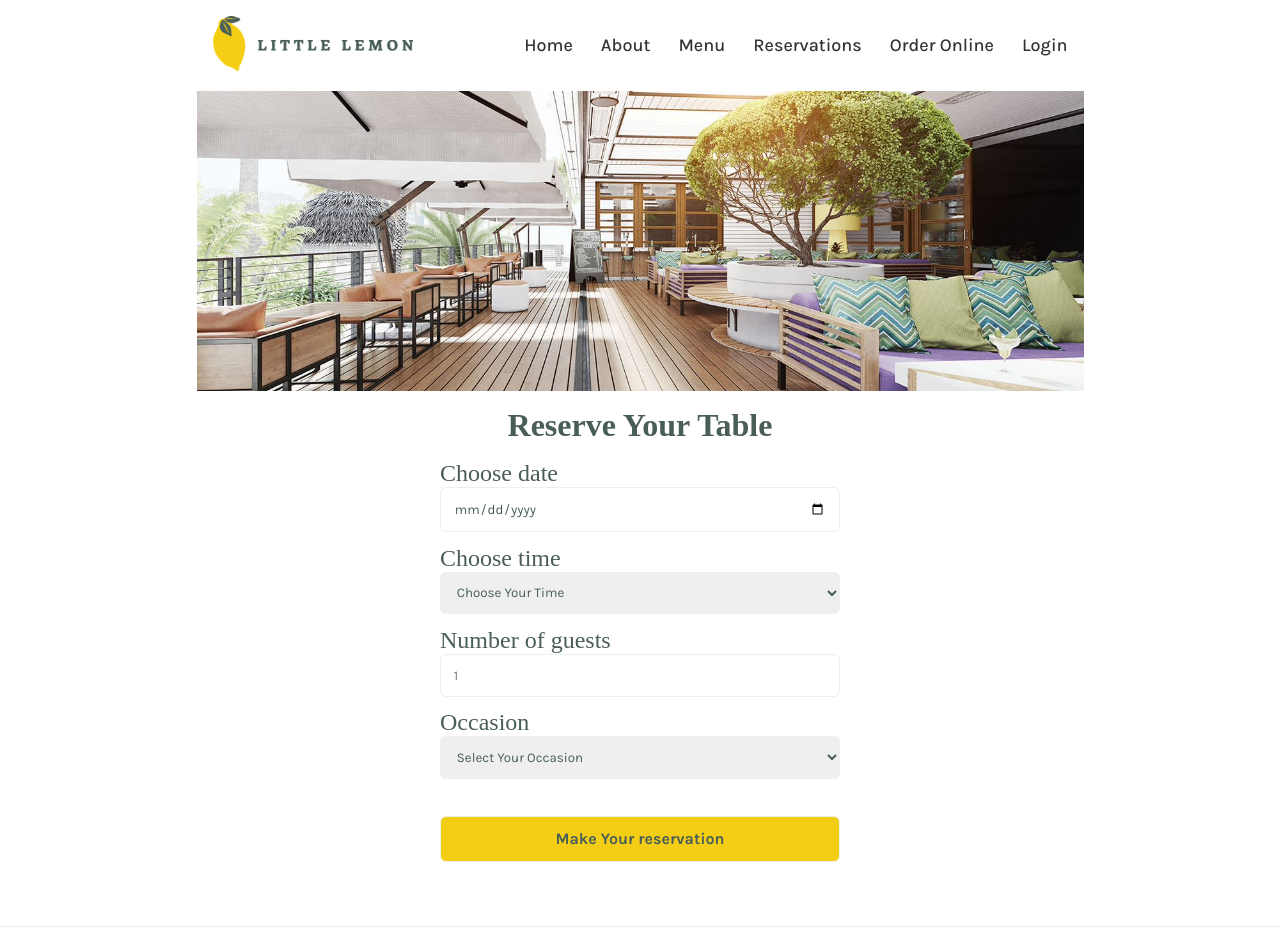
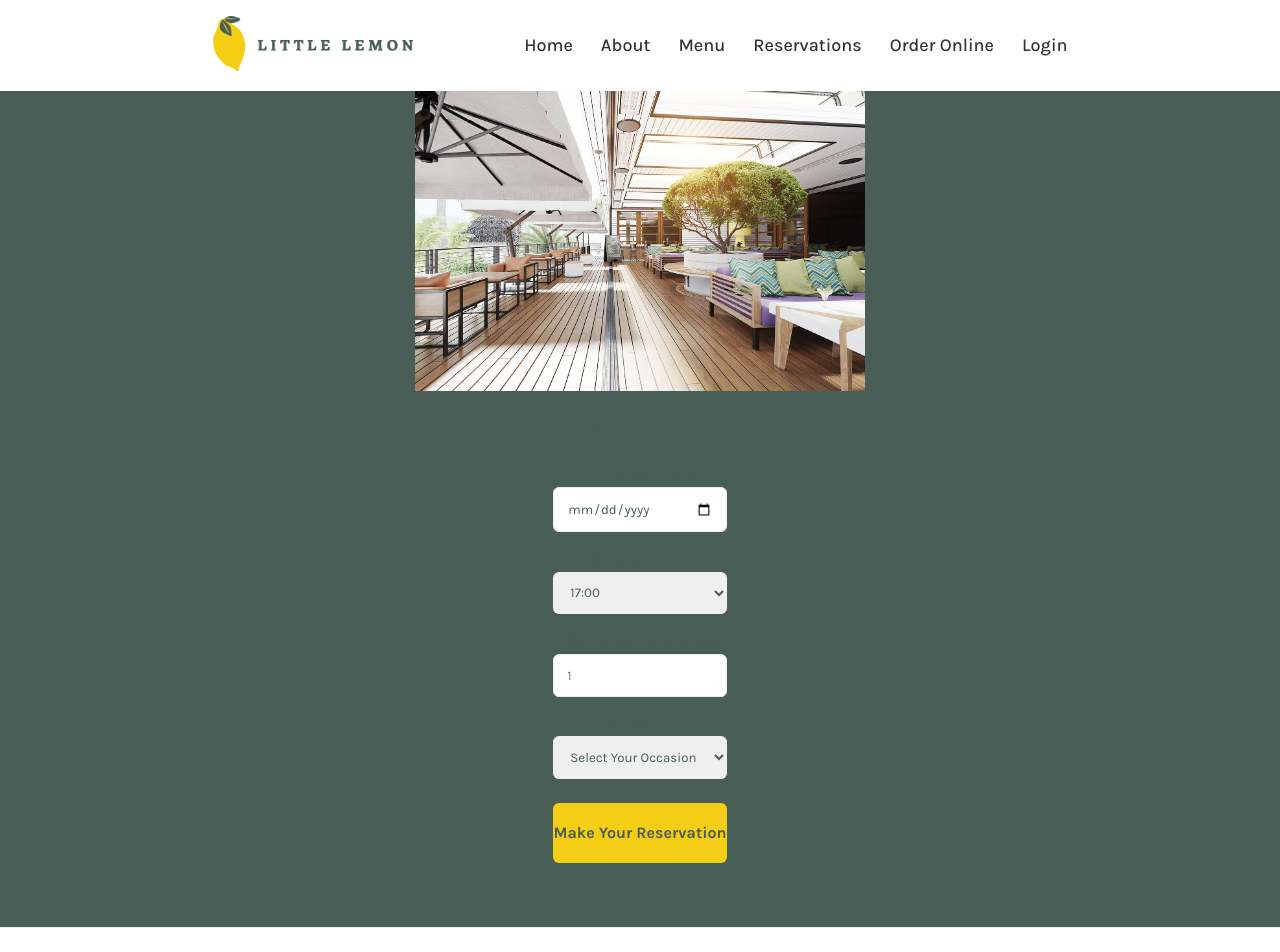
Before and after one commit to adil-khursheed/little-lemon, a React (Create React App) app: page /reservations in a window 1280 px wide. Shown: the top 952 px of the page. Built offline with nearby package versions, Linux system fonts and the light colour scheme; a web font is replaced by a local one.

Commit message:
added the API and confirmation page

```diff
--- a/src/App.js
+++ b/src/App.js
@@ -6,9 +6,11 @@ import Bookings from './Bookings';
 import OnlineOrder from './OnlineOrder';
 import Login from './Login';
 import { Routes, Route } from 'react-router-dom';
+import ConfirmedBooking from './components/ConfirmedBooking';
 
 
 function App() {
+
   return (
     <>
       <Routes>
@@ -16,6 +18,7 @@ function App() {
         <Route path='/about' element={<About />} />
         <Route path='/menu' element={<Menu />} />
         <Route path='/reservations' element={<Bookings />} />
+        <Route path='/confirmation' element={<ConfirmedBooking />} />
         <Route path='/order' element={<OnlineOrder />} />
         <Route path='/login' element={<Login />} />
       </Routes>
--- a/src/Bookings.js
+++ b/src/Bookings.js
@@ -1,11 +1,26 @@
-import React from 'react'
+import React, { useReducer } from 'react'
 import Footer from './components/Footer'
 import Header from './components/Header'
 import restaurant from './assets/restaurant.jpg';
 import './Bookings.css';
 import BookingForm from './components/BookingForm';
+import { fetchAPI, submitAPI } from './api';
 
 const Bookings = () => {
+
+  function updateTimes(date) {
+    return (
+        fetchAPI(date)
+    );
+}
+function submitForm(formData) {
+    submitAPI(formData)
+}
+
+const output = fetchAPI(new Date());
+
+const [availableTimes, dispatch] = useReducer(updateTimes, output);
+
   return (
     <>
       <Header />
@@ -13,7 +28,7 @@ const Bookings = () => {
         <div className='restaurant__image'>
           <img src={restaurant} alt='Restaurant' />
         </div>
-        <BookingForm />
+        <BookingForm availableTimes={availableTimes} updateTimes={dispatch} submitForm={submitForm} />
       </main>
       <Footer />
     </>
--- /dev/null
+++ b/src/api.js
@@ -0,0 +1,26 @@
+export const seededRandom = function (seed) {
+    var m = 2**35 - 31;
+    var a = 185852;
+    var s = seed % m;
+    return function () {
+        return (s = s * a % m) / m;
+    };
+}
+
+export const fetchAPI = (date) => {
+    let result = [];
+    let random = seededRandom(date.getDate());
+
+    for(let i = 17; i <= 23; i++) {
+        if(random() < 0.5) {
+            result.push(i + ':00');
+        }
+        if(random() < 0.5) {
+            result.push(i + ':30');
+        }
+    }
+    return result;
+};
+export const submitAPI = (formData) => {
+    return true;
+};
--- a/src/components/BookingForm.css
+++ b/src/components/BookingForm.css
@@ -10,6 +10,7 @@ form,
 
 form{
     margin-bottom: 4rem;
+    padding: 0 1rem;
 }
 
 .booking__title h1{
@@ -51,9 +52,14 @@ select{
 }
 
 .submit__btn{
+    width: 100%;
     background-color: var(--primary-color-1);
+    color: var(--primary-color-2);
     font-weight: 700;
     font-size: 1rem;
+    border-radius: 6px;
+    border: none;
+    outline: none;
     cursor: pointer;
     margin-top: 1.5rem;
     transition: 0.3s all;
--- a/src/components/BookingForm.js
+++ b/src/components/BookingForm.js
@@ -1,6 +1,7 @@
 import React from 'react'
 import './BookingForm.css'
 import { useState, useEffect } from 'react';
+import { useNavigate } from 'react-router-dom';
 
 const GuestErrorMessage = () => {
     return (
@@ -8,31 +9,36 @@ const GuestErrorMessage = () => {
     )
 }
 
-const BookingForm = () => {
-    const [date, setDate] = useState("")
-    const [availableTimes, setAvailableTimes] = useState("")
+const BookingForm = (props) => {
+    const [date, setDate] = useState("dd / mm / yyyy")
+    const [time, setTime] = useState(
+        props.availableTimes.map((times) => <option>{times}</option>)
+    );
     const [guest, setGuest] = useState("")
     const [occasion, setOccasion] = useState("")
 
-    const getIsFormValid = () => {
-        return (
-            date &&
-            availableTimes !== "Choose Your Time" &&
-            guest.value <= 10 &&
-            occasion !== "Select Your Occasion"
-        )
-    }
+    function handleDate(e) {
+        setDate(e.target.value);
 
-    const clearForm = () => {
-        setDate("");
-        setAvailableTimes("Choose Your Time");
-        setGuest("");
-        setOccasion("Select Your Occasion")
+        let stringify = e.target.value;
+        const date = new Date(stringify);
+
+        props.updateTimes(date);
+
+        setTime(props.availableTimes.map((times) => <option>{times}</option>));
     }
 
     const handleSubmit = (e) => {
         e.preventDefault();
-        clearForm();
+    }
+
+    const navigate = useNavigate();
+    const formSubmission = () => {
+        if (props.submitForm) {
+            navigate('/confirmation')
+        } else {
+            return false;
+        }
     }
 
   return (
@@ -47,24 +53,13 @@ const BookingForm = () => {
                       type="date"
                       id="res-date"
                       value={date}
-                      onChange={(e) => {
-                          setDate(e.target.value);
-                      }}
+                      onChange={handleDate}
                   />
             </div>
             <div className='choose__time'>
                 <label htmlFor="res-time">Choose time</label>
-                  <select id="res-time" value={availableTimes} onChange={(e) => {
-                      setAvailableTimes(e.target.value)
-                    }}
-                  >
-                    <option value="">Choose Your Time</option>
-                    <option value='17:00'>17:00</option>
-                    <option value='18:00'>18:00</option>
-                    <option value='19:00'>19:00</option>
-                    <option value='20:00'>20:00</option>
-                    <option value="21:00">21:00</option>
-                    <option value='22:00'>22:00</option>
+                <select id="res-time" required >
+                    {time}
                 </select>
             </div>
             <div className='number__guests'>
@@ -75,9 +70,9 @@ const BookingForm = () => {
                       min="1"
                       max="10"
                       id="guests"
-                      value={guest.value}
+                      value={guest.number}
                       onChange={(e) => {
-                          setGuest({...guest, value: e.target.value})
+                          setGuest(e.target.value)
                       }}
                   />
                   {guest.value > 10 ? (
@@ -95,7 +90,7 @@ const BookingForm = () => {
                     <option value="Anniversary">Anniversary</option>
                 </select>
             </div>
-            <input type="submit" className='submit__btn' value="Make Your reservation" disabled={!getIsFormValid()} />
+            <button type='submit' className='submit__btn' onClick={formSubmission}>Make Your Reservation</button>
         </form>
     </>
   )
--- /dev/null
+++ b/src/components/ConfirmedBooking.css
@@ -0,0 +1,20 @@
+main{
+    width: 100vw;
+    min-height: 100vh;
+    display: flex;
+    justify-content: center;
+    align-items: center;
+    flex-direction: column;
+    background-color: var(--primary-color-2);
+    text-align: center;
+}
+
+h2{
+    color: var(--primary-color-1);
+    font-size: 3rem;
+}
+
+p{
+    color: #fff;
+    font-size: 1.5rem;
+}
--- /dev/null
+++ b/src/components/ConfirmedBooking.js
@@ -0,0 +1,15 @@
+import React from 'react'
+import './ConfirmedBooking.css'
+
+const ConfirmedBooking = () => {
+  return (
+    <>
+      <main>
+        <h2>Thank You</h2>
+        <p>Your reservation has been completed successfully.</p>
+      </main>
+    </>
+  )
+}
+
+export default ConfirmedBooking
```
Also changed, not shown: 1 other file (tests, documents, lock files or other folders).
